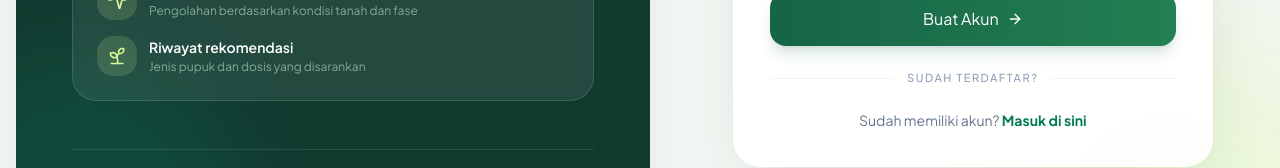
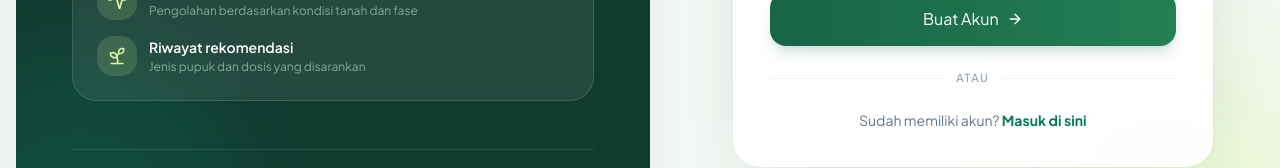
Before and after one commit to andri-irawan79/monitoring_web, a Vue app in the folder frontend/: page /register in a window 1280 px wide. Shown: the part 677-845 px from the top of the page. Built offline with nearby package versions, Linux system fonts and the light colour scheme; no server answers.

Commit message:
Polish registration form separator

```diff
--- a/frontend/src/views/RegisterView.vue
+++ b/frontend/src/views/RegisterView.vue
@@ -322,7 +322,7 @@ const submitRegister = async () => {
 
                 <div class="my-6 flex items-center gap-3">
                   <div class="h-px flex-1 bg-slate-100" />
-                  <span class="text-[11px] font-medium uppercase tracking-[0.14em] text-slate-400">Sudah terdaftar?</span>
+                  <span class="text-[11px] font-medium uppercase tracking-[0.14em] text-slate-400">ATAU</span>
                   <div class="h-px flex-1 bg-slate-100" />
                 </div>
 
```
